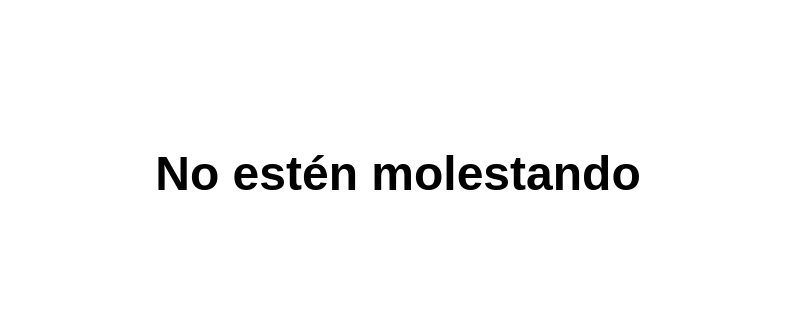
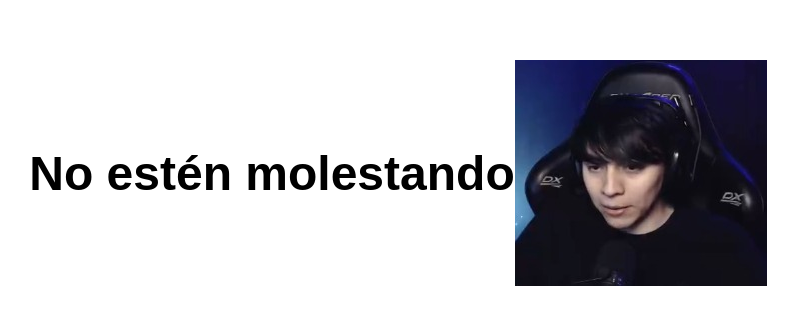
Before and after one commit to rotosaurio/nomolesten, a plain HTML site: page index.html in a window 1280 px wide. Shown: the part 235-560 px from the top of the page, without its empty margins (242-1040 px from the left). Drawn offline with Linux system fonts and the light colour scheme.

Commit message:
Add files via upload

```diff
--- a/index.html
+++ b/index.html
@@ -1,7 +1,7 @@
 <!DOCTYPE html>
 <html>
 <head>
-    <title>No esten molestando</title>
+    <title>No estén molestando</title>
     <style>
         body {
             display: flex;
@@ -11,9 +11,23 @@
             font-family: Arial, sans-serif;
             font-size: 24px;
         }
+
+        .image-container {
+            display: flex;
+            justify-content: center;
+            align-items: center;
+        }
+
+        .image-container img {
+            max-width: 100%;
+            max-height: 100%;
+        }
     </style>
 </head>
 <body>
     <h1>No estén molestando</h1>
+    <div class="image-container">
+        <img src="dany.jpg" alt="Imagen de Dany">
+    </div>
 </body>
 </html>
```
Also changed, not shown: dany.jpg (added).
